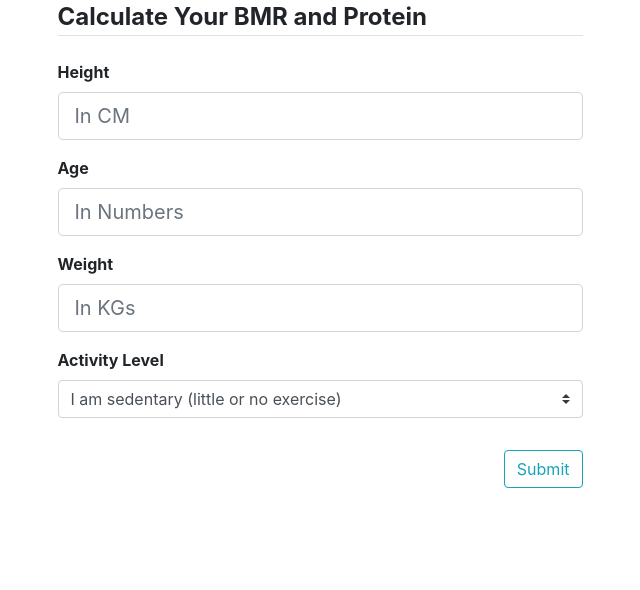
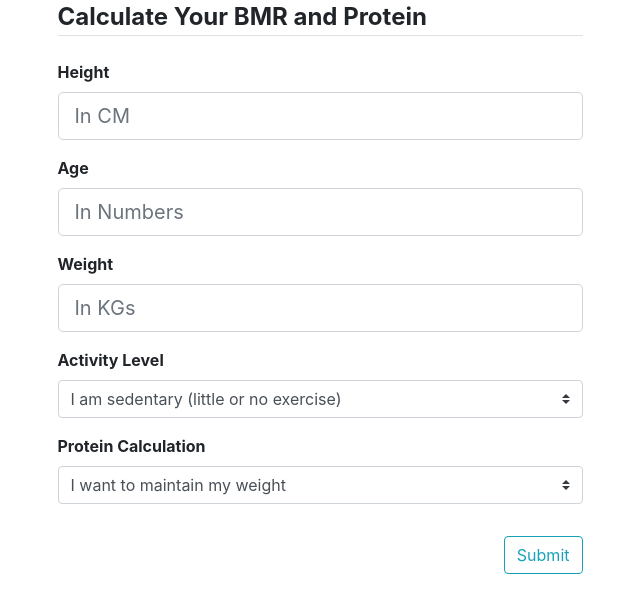
Before and after one commit to mayanksetia13/CalisCount, a Flask app: page /body in a window 1280 px wide. Shown: the part 229-819 px from the top of the page, without its empty margins (320-960 px from the left). Before the commit the page ends 717 px from the top, so only its background shows below. Run offline with Flask 2, Linux system fonts and the light colour scheme; the visitor is signed in with stand-in values (Sample User, id 1); some libraries are stand-ins or nearby versions.

Commit message:
Protein Calculator
+ Protein Calc Functionable
+ Template Updated

```diff
--- a/Calis/calisfit/forms.py
+++ b/Calis/calisfit/forms.py
@@ -97,4 +97,12 @@ class MyBodyForm(FlaskForm):
             ("super", "I am super active (very hard exercise or sports and a physical job)")
         ], validators=[InputRequired()]
     )
+    selectp = SelectField(
+        "Protein Calculation",
+        choices=[
+            ("Maintain","I want to maintain my weight"),
+            ("Leaning","I want to build lean body"),
+            ("Gain","I want to gain muscle")
+        ], validators=[InputRequired()]
+    )
     submit = SubmitField('Submit')
--- a/Calis/calisfit/models.py
+++ b/Calis/calisfit/models.py
@@ -73,10 +73,13 @@ class Cred(db.Model):
     activity = db.Column(db.String(20), nullable=False)
     bmr = db.Column(db.Float, nullable=False)
     calories = db.Column(db.Float, nullable=False)
+    selectp = db.Column(db.String(20),nullable=False)
+    protein = db.Column(db.Float,nullable=False)
 
     def cal(self, gender):
         self.cal_bmr(gender)
         self.cal_cal()
+        self.cal_protein()
 
     def cal_cal(self):
         self.calories = self.bmr * {
@@ -98,6 +101,14 @@ class Cred(db.Model):
         self.bmr = (10 * self.weight) + \
             (6.25 * self.height) - (5 * self.age) - 161
         self.bmr = round(self.bmr, 2)
+
+    def cal_protein(self):
+        self.protein = (self.weight * 2.20) * {
+            "Maintain":1,
+            "Leaning":1,
+            "Gain":1.5
+        }.get(self.selectp)
+        self.protein = round(self.protein, 2)
 
     def display_histogram(self, id, tracks, app):
 
@@ -132,4 +143,4 @@ class Cred(db.Model):
         return graph_name
 
     def __repr__(self):
-        return f"{self.cred_id}, {self.user_id}, {self.height}, {self.weight}, {self.age}, {self.time}, {self.bmr}, {self.calories}"
+        return f"{self.cred_id}, {self.user_id}, {self.height}, {self.weight}, {self.age}, {self.time}, {self.bmr}, {self.calories}, {self.protein}"
--- a/Calis/calisfit/routes.py
+++ b/Calis/calisfit/routes.py
@@ -67,6 +67,7 @@ def body():
                 weight=form.weight.data,
                 age=form.age.data,
                 activity=form.activity.data,
+                selectp=form.selectp.data
             )
             track.cal(gender=current_user.gender)
             db.session.add(track)
--- a/Calis/calisfit/templates/body.html
+++ b/Calis/calisfit/templates/body.html
@@ -64,6 +64,20 @@
                         {{ form.activity(class="form-control custom-select form-control-lg")}}
                         {% endif %}
                     </div>
+                    <div class="form-group">
+                        {{ form.selectp.label(class="form-control-label") }}
+
+                        {% if form.selectp.errors %}
+                        {{ form.selectp(class="custom-select form-control form-control-lg") }}
+                        <div class="invalid-feedback d-block">
+                            {% for error in form.selectp.errors %}
+                            <li>{{ error }}</li>
+                            {% endfor %}
+                        </div>
+                        {% else %}
+                        {{ form.selectp(class="form-control custom-select form-control-lg")}}
+                        {% endif %}
+                    </div>
                 </fieldset>
                 <div class="form-group text-right">
                     {{ form.submit(class="btn btn-outline-info") }}
```
